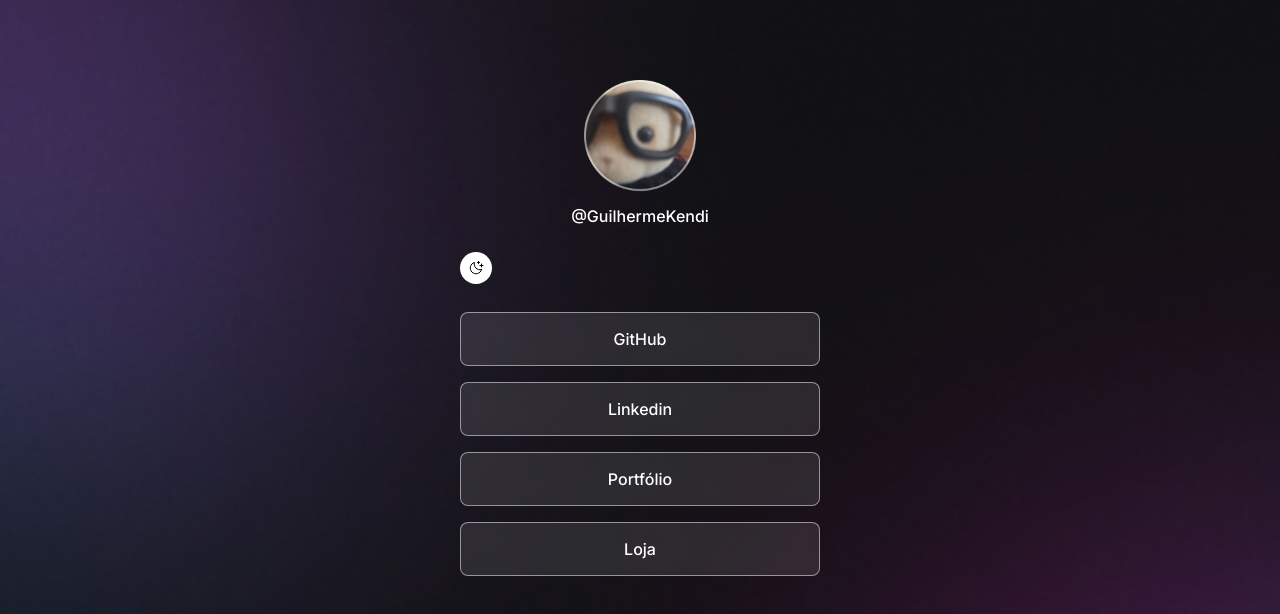
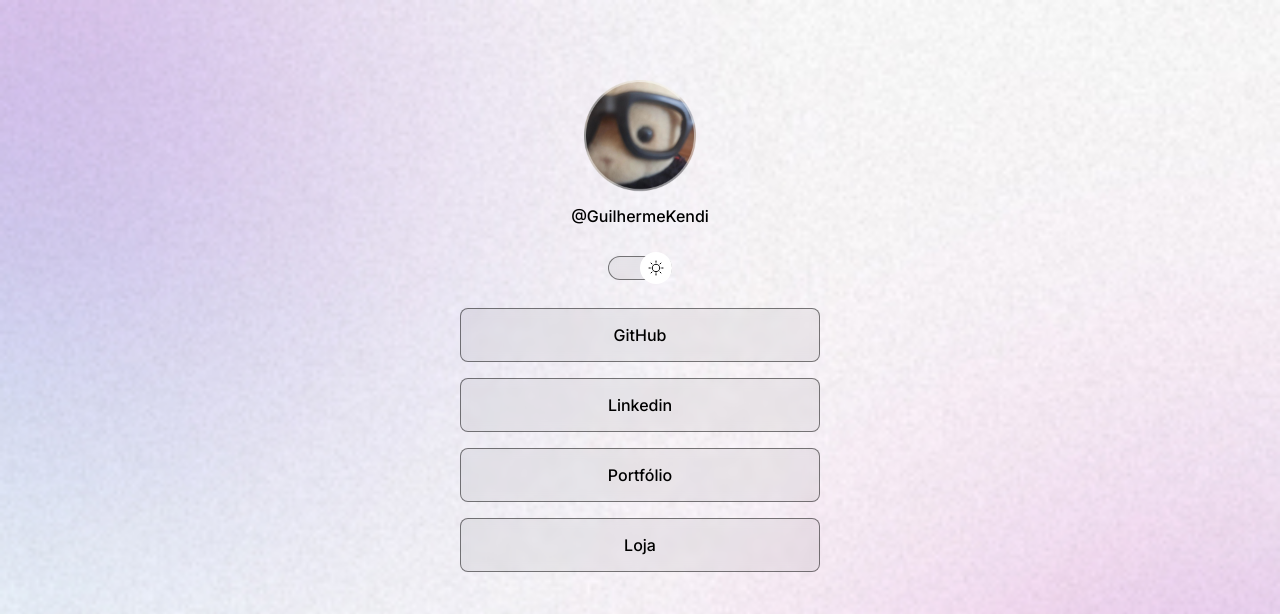
Before and after one commit to GuilhermeKendi/Discover-RocketSeat, a plain HTML site: page index.html in a window 1280 px wide. Shown: the top 614 px of the page. Drawn offline with nearby package versions, Linux system fonts and the light colour scheme.

Commit message:
finalizando projeto pt1

```diff
--- a/index.html
+++ b/index.html
@@ -1,5 +1,5 @@
 <!DOCTYPE html>
-<html lang="pt-br" class="">
+<html lang="pt-br" class="light">
   <head>
     <link rel="preconnect" href="https://fonts.googleapis.com" />
     <link rel="preconnect" href="https://fonts.gstatic.com" crossorigin />
@@ -19,7 +19,7 @@
         <p>@GuilhermeKendi</p>
       </div>
 
-      <div id="switch">
+      <div id="switch" onclick="toggleMode()">
         <button></button>
         <span></span>
       </div>
@@ -51,5 +51,7 @@
     </div>
     <script type="module" src="https://unpkg.com/ionicons@7.1.0/dist/ionicons/ionicons.esm.js"></script>
     <script nomodule src="https://unpkg.com/ionicons@7.1.0/dist/ionicons/ionicons.js"></script>
+
+    <script src="script.js"></script>
   </body>
 </html>
--- /dev/null
+++ b/script.js
@@ -0,0 +1,10 @@
+function toggleMode() {
+  const html = document.documentElement
+  //if (html.classList.contains('light')) {
+    //html.classList.remove('light')
+  //} else {
+    //html.classList.add('light')
+  //}
+
+  html.classList.toggle('light')
+}
--- a/style.css
+++ b/style.css
@@ -66,12 +66,41 @@
 }
 
 /* switch */
+
+#switch {
+  position: relative;
+  width: 64px;
+  margin: 4px auto;
+}
+
 #switch button {
   width: 32px;
   height: 32px;
   background: white var(--switch-bg-url) no-repeat center;
   border: 0;
   border-radius: 50%;
+  position: absolute;
+  left: 0;
+  z-index: 1;
+  /* Alinhas itens em position: absolute*/
+  top: 50%;
+  transform: translateY(-50%);
+}
+
+.light #switch button {
+  right: 0;
+  left: initial;
+}
+
+#switch span {
+  display: block;
+  width: 64px;
+  height: 24px;
+  background: var(--surface-color);
+  border: 1px solid var(--stroke-color);
+  backdrop-filter: blur(4px);
+  -webkit-backdrop-filter: blur(4px);
+  border-radius: 9999px;
 }
 
 ul {
```
